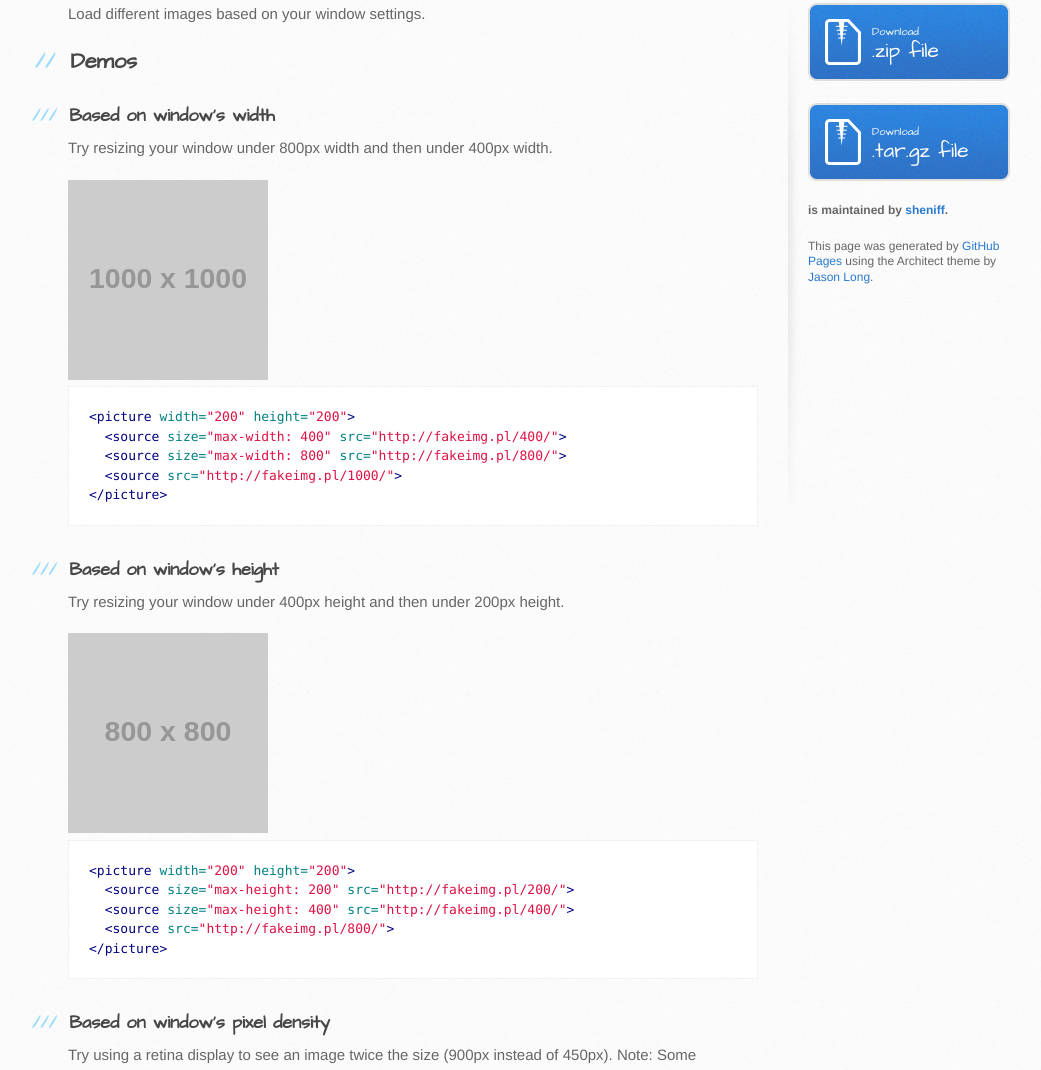
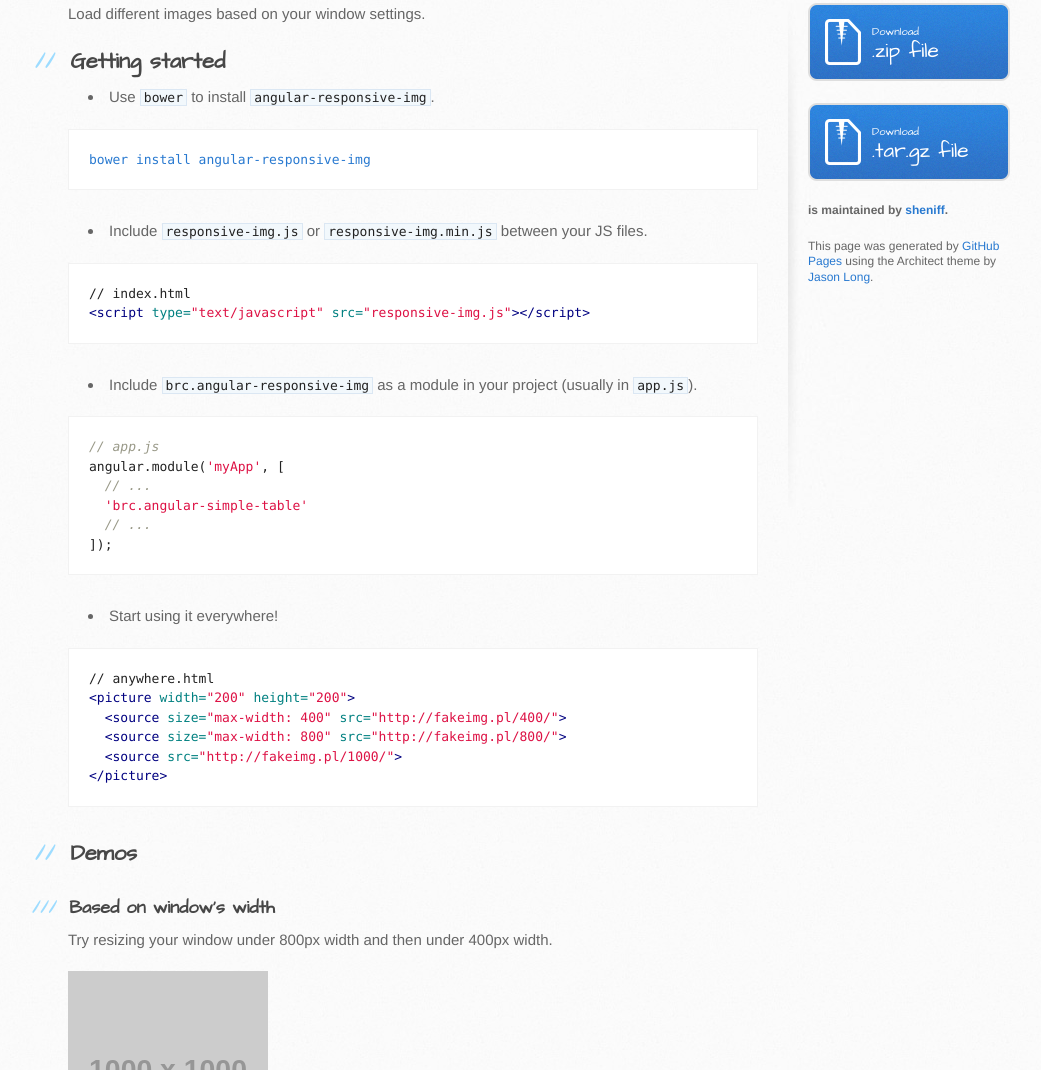
Before and after one commit to mhartington/angular-responsive-img, a website: page index.html in a window 1280 px wide. Shown: the part 335-1405 px from the top of the page, without its empty margins (102-1143 px from the left). Drawn offline with nearby package versions, Linux system fonts and the light colour scheme; placeholder pictures from the web are drawn by us.

Commit message:
Updated index.html

```diff
--- a/index.html
+++ b/index.html
@@ -31,8 +31,41 @@
           <p>Load different images based on your window settings.</p>
 
 <h2>
-<a name="demos" class="anchor" href="#demos"><span class="octicon octicon-link"></span></a>Demos
-</h2>
+<a name="getting-started" class="anchor" href="#getting-started"><span class="octicon octicon-link"></span></a>Getting started</h2>
+
+<ul>
+<li>Use <code>bower</code> to install <code>angular-responsive-img</code>.</li>
+</ul><pre><code>bower install angular-responsive-img
+</code></pre>
+
+<ul>
+<li>Include <code>responsive-img.js</code> or <code>responsive-img.min.js</code> between your JS files.</li>
+</ul><div class="highlight highlight-html"><pre>// index.html
+<span class="nt">&lt;script </span><span class="na">type=</span><span class="s">"text/javascript"</span> <span class="na">src=</span><span class="s">"responsive-img.js"</span><span class="nt">&gt;&lt;/script&gt;</span>
+</pre></div>
+
+<ul>
+<li>Include <code>brc.angular-responsive-img</code> as a module in your project (usually in <code>app.js</code>).</li>
+</ul><div class="highlight highlight-javascript"><pre><span class="c1">// app.js</span>
+<span class="nx">angular</span><span class="p">.</span><span class="nx">module</span><span class="p">(</span><span class="s1">'myApp'</span><span class="p">,</span> <span class="p">[</span>
+  <span class="c1">// ...</span>
+  <span class="s1">'brc.angular-simple-table'</span>
+  <span class="c1">// ...</span>
+<span class="p">]);</span>
+</pre></div>
+
+<ul>
+<li>Start using it everywhere!</li>
+</ul><div class="highlight highlight-html"><pre>// anywhere.html
+<span class="nt">&lt;picture</span> <span class="na">width=</span><span class="s">"200"</span> <span class="na">height=</span><span class="s">"200"</span><span class="nt">&gt;</span>
+  <span class="nt">&lt;source</span> <span class="na">size=</span><span class="s">"max-width: 400"</span> <span class="na">src=</span><span class="s">"http://fakeimg.pl/400/"</span><span class="nt">&gt;</span>
+  <span class="nt">&lt;source</span> <span class="na">size=</span><span class="s">"max-width: 800"</span> <span class="na">src=</span><span class="s">"http://fakeimg.pl/800/"</span><span class="nt">&gt;</span>
+  <span class="nt">&lt;source</span> <span class="na">src=</span><span class="s">"http://fakeimg.pl/1000/"</span><span class="nt">&gt;</span>
+<span class="nt">&lt;/picture&gt;</span>
+</pre></div>
+
+<h2>
+<a name="demos" class="anchor" href="#demos"><span class="octicon octicon-link"></span></a>Demos</h2>
 
 <h3>
 <a name="based-on-windows-width" class="anchor" href="#based-on-windows-width"><span class="octicon octicon-link"></span></a>Based on window's <strong>width</strong>
```
